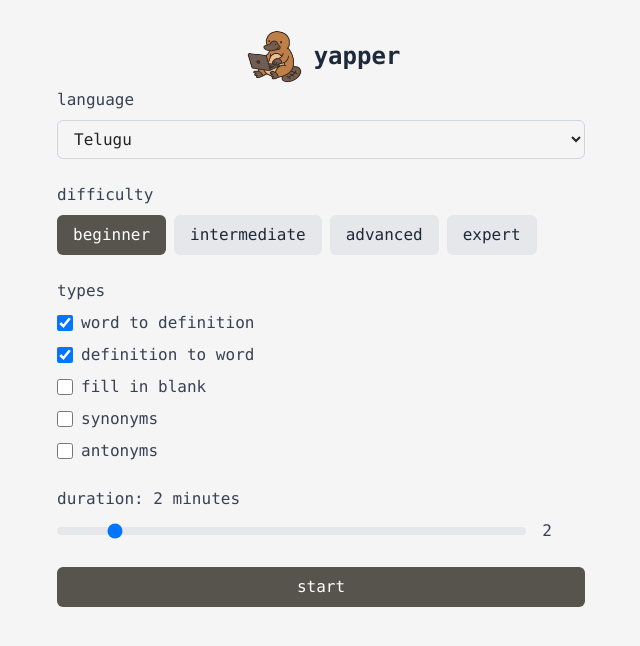
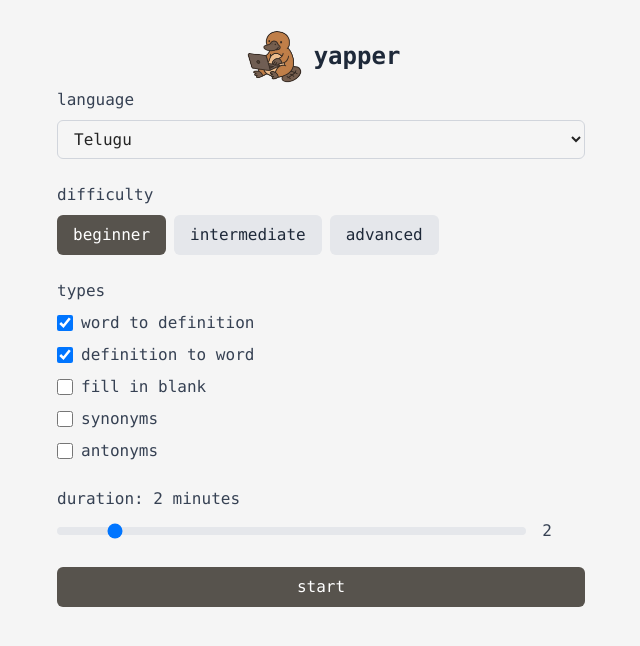
Before and after one commit to chaitrapirisingula/yapper, a React (Vite) app in the folder client/: page / in a window 1280 px wide. Shown: the top 646 px of the page, without its empty margins (319-959 px from the left). Built offline with nearby package versions, Linux system fonts and the light colour scheme.

Commit message:
rm expert level

```diff
--- a/client/src/Settings.tsx
+++ b/client/src/Settings.tsx
@@ -2,7 +2,7 @@ import React, { useState } from "react";
 import { useNavigate } from "react-router-dom";
 
 type Language = "Telugu" | "Tamil" | "Spanish" | "Korean" | "Japanese";
-type Level = "beginner" | "intermediate" | "advanced" | "expert";
+type Level = "beginner" | "intermediate" | "advanced";
 type QuestionType =
   | "word to definition"
   | "definition to word"
@@ -28,7 +28,7 @@ const Settings: React.FC = () => {
     "Korean",
     "Japanese",
   ];
-  const levels: Level[] = ["beginner", "intermediate", "advanced", "expert"];
+  const levels: Level[] = ["beginner", "intermediate", "advanced"];
   const allQuestionTypes: QuestionType[] = [
     "word to definition",
     "definition to word",
```
